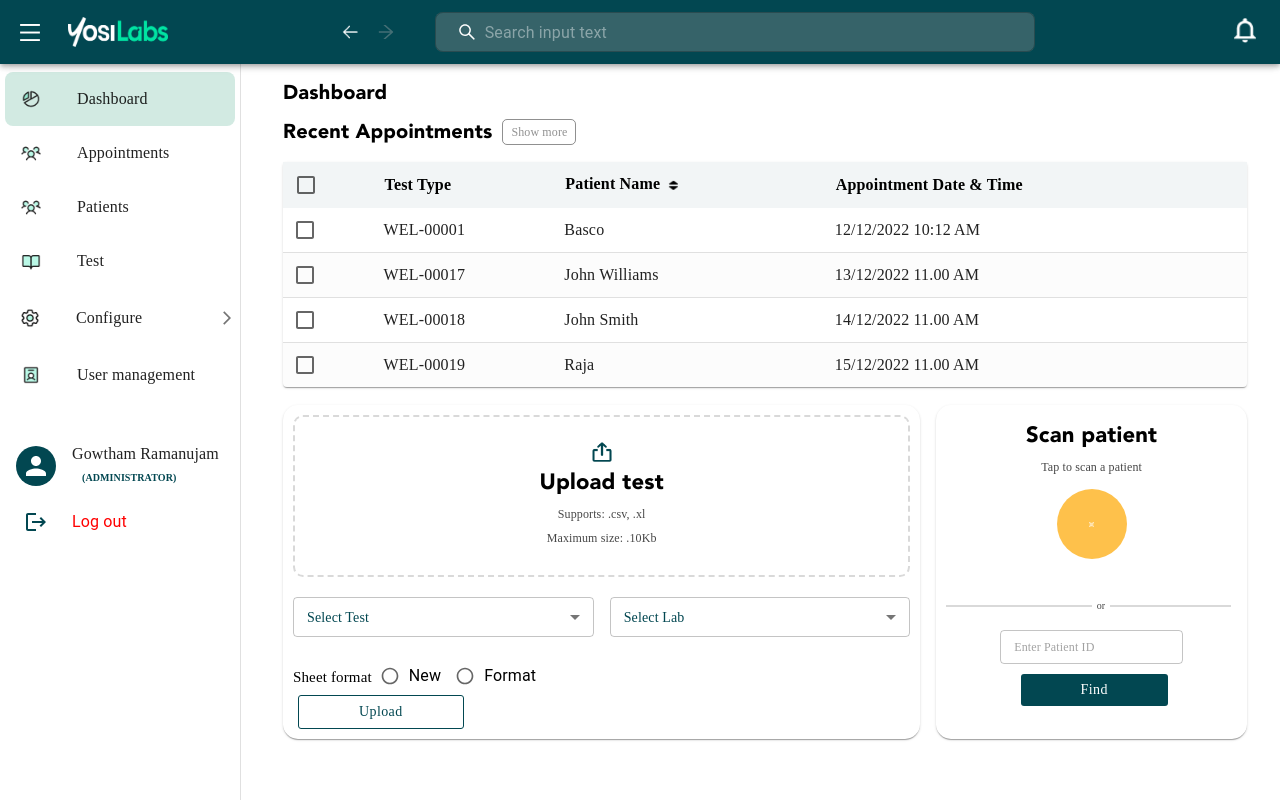
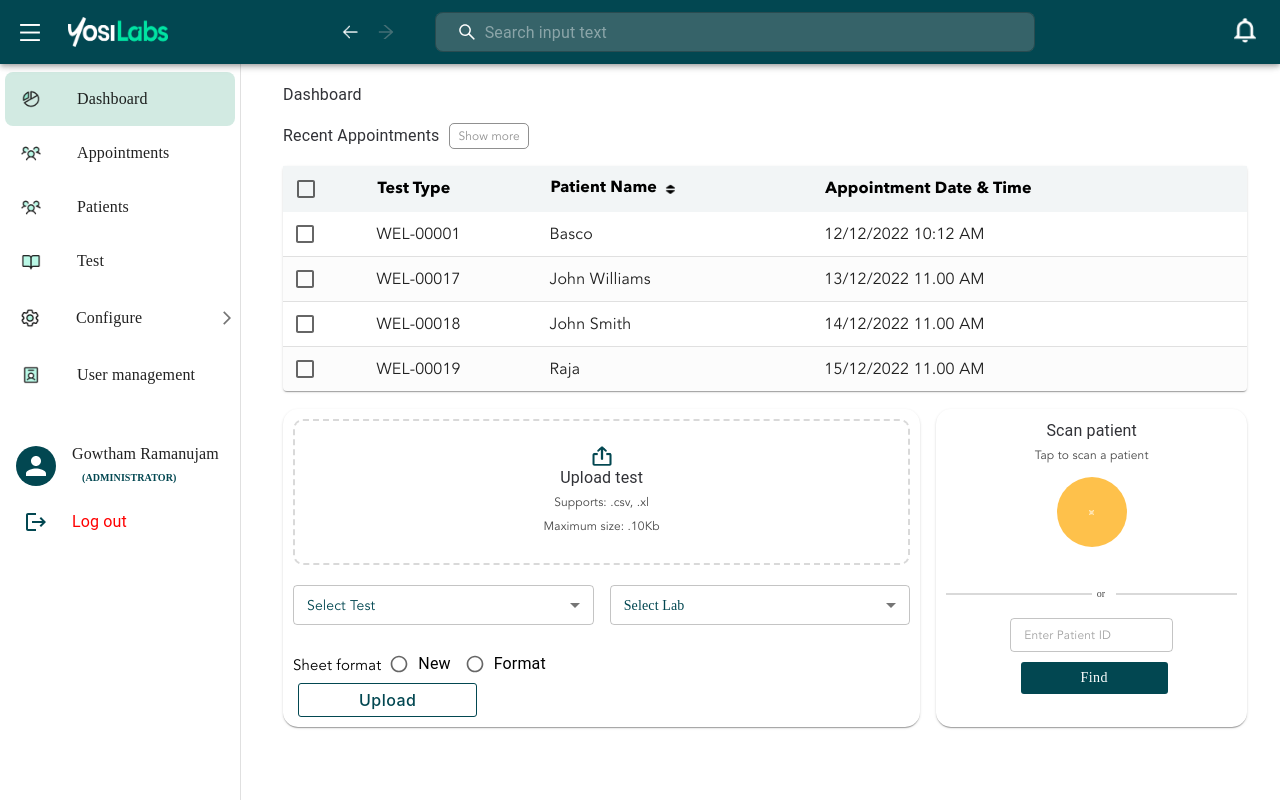
Before and after one commit to balasabi/yosi, a Next.js app: page /dashboard in a window 1280 px wide. Built offline with nearby package versions, Linux system fonts and the light colour scheme.

Commit message:
code added

```diff
--- a/src/screens/Dashboard/index.js
+++ b/src/screens/Dashboard/index.js
@@ -14,16 +14,15 @@ const StyledTableCell = styled(TableCell)(({ theme }) => ({
         borderBottom: '1px solid #E7E7E7',
         color: theme.palette.common.black,
         padding: "2px",
-        fontFamily: 'Avenir',
+        fontFamily: 'Avenir-Bold',
         fontSize: '16px',
         fontStyle: "normal"
     },
     [`&.${tableCellClasses.body}`]: {
         fontSize: "16px",
         padding: "1px",
-        fontFamily: "Avenir",
+        fontFamily: "Avenir-Book",
         fontStyle: "normal",
-        fontSize: '16px',
     },
 }))
 
@@ -90,15 +89,13 @@ function Dashboard(props) {
         <>
             <Grid container spacing={2}>
                 <Grid item xs={12}>
-                    <Typography style={{ fontSize: "20px", fontFamily: 'Avenir-Black', fontStyle: "normal", fontWeight: 800, lineHeight: "20px" }}>
-                        Dashboard
-                    </Typography>
+                    <Typography className='header'>Dashboard</Typography>
                 </Grid>
                 <Grid item xs={12} style={{ display: "flex", flexDirection: "row", alignItems: "center" }}>
-                    <Typography style={{ fontSize: "20px", fontFamily: 'Avenir-Black', fontStyle: "normal", fontWeight: 800, lineHeight: "20px", marginRight: 10 }}>
+                    <Typography className='header' style={{ marginRight: 10 }}>
                         Recent Appointments
                     </Typography>
-                    <Typography style={{ fontFamily: 'Avenir', fontSize: "12px", justifyContent: "center", alignItems: "center", borderRadius: 5, padding: "3px 8px 3px 8px", border: "1px solid rgba(71, 71, 71, 0.6)", cursor: "pointer", color: "rgba(71, 71, 71, 0.6)" }} onClick={() => seeMoreAction()}>
+                    <Typography style={{ fontFamily: 'Avenir-Book', fontSize: "12px", justifyContent: "center", alignItems: "center", borderRadius: 5, padding: "3px 8px 3px 8px", border: "1px solid rgba(71, 71, 71, 0.6)", cursor: "pointer", color: "rgba(71, 71, 71, 0.6)" }} onClick={() => seeMoreAction()}>
                         {state.isClick ? "Show less" : "Show more"}
                     </Typography>
                 </Grid>
@@ -113,10 +110,9 @@ function Dashboard(props) {
                                                 checked={state.isClickCheckBox}
                                                 onClick={() => checkBoxAction()}
                                             /></StyledTableCell>
-                                        <StyledTableCell style={{ fontWeight: "bold" }}>Test Type </StyledTableCell>
-                                        <StyledTableCell style={{ fontWeight: "bold" }}><div style={{ display: "flex" }}>Patient Name<IconButton><Image src={arrow} alt={'arrow'} width={10} height={10} /></IconButton></div></StyledTableCell>
-                                        <StyledTableCell style={{ fontWeight: "bold" }}>Appointment Date & Time </StyledTableCell>
-
+                                        <StyledTableCell >Test Type </StyledTableCell>
+                                        <StyledTableCell><div style={{ display: "flex" }}>Patient Name<IconButton><Image src={arrow} alt={'arrow'} width={10} height={10} /></IconButton></div></StyledTableCell>
+                                        <StyledTableCell>Appointment Date & Time </StyledTableCell>
                                     </StyledTableRow>
                                 </TableHead>
                                 <TableBody>
@@ -129,9 +125,7 @@ function Dashboard(props) {
                                             </StyledTableCell>
                                             <StyledTableCell>{item.testId}</StyledTableCell>
                                             <StyledTableCell>{item.patientName}</StyledTableCell>
-
                                             <StyledTableCell>{item.collectionDate}</StyledTableCell>
-
                                         </StyledTableRow>
                                     )}
                                 </TableBody>
@@ -143,17 +137,17 @@ function Dashboard(props) {
                     <Grid container style={{ boxShadow: '0px 2px 1px -1px rgb(0 0 0 / 20%), 0px 1px 1px 0px rgb(0 0 0 / 14%), 0px 1px 3px 0px rgb(0 0 0 / 12%)', marginTop: "2px", padding: "10px", borderRadius: "15px" }} >
                         <Grid item xs={12} style={{ border: "2px dashed #D9D9D9", borderRadius: "10px", display: "flex", flexDirection: "column", justifyContent: "center", alignItems: "center", padding: "25px" }}>
                             <Image src={Upload} alt='upload' width={"20vw"} height={"20vh"} />
-                            <Typography style={{ fontSize: "22px", fontFamily: "Avenir-Black", fontStyle: "normal", lineHeight: "40px" }} >Upload test</Typography>
-                            <Typography style={{ fontSize: "12px", fontFamily: "Avenir", fontStyle: "normal", lineHeight: "24px", color: "#474747" }} >Supports: .csv, .xl</Typography>
-                            <Typography style={{ fontSize: "12px", fontFamily: "Avenir", fontStyle: "normal", lineHeight: "24px", color: "#474747" }} >Maximum size: .10Kb</Typography>
+                            <Typography className='header'>Upload test</Typography>
+                            <Typography style={{ fontSize: "12px", fontFamily: "Avenir-Book", fontStyle: "normal", lineHeight: "24px", color: "#474747" }} >Supports: .csv, .xl</Typography>
+                            <Typography style={{ fontSize: "12px", fontFamily: "Avenir-Book", fontStyle: "normal", lineHeight: "24px", color: "#474747" }} >Maximum size: .10Kb</Typography>
                         </Grid>
                         <Grid container spacing={2}>
                             <Grid item xs={6} style={{ marginTop: "20px" }}>
                                 <TextField size="small"
                                     select
-                                    label={<Typography style={{ fontSize: "14px", fontFamily: "Avenir", fontStyle: "normal", lineHeight: "24px", color: "#024751" }} >Select Test</Typography>}
+                                    label={<Typography style={{ fontSize: "14px", fontFamily: "Avenir-Book", fontStyle: "normal", lineHeight: "24px", color: "#024751" }} >Select Test</Typography>}
                                     fullWidth
-                                    inputProps={{ style: { fontSize: "12px", fontStyle: "normal", lineHeight: "24px", fontFamily: "Avenir", backgroundColor: "#FBF7F4" } }}
+                                    inputProps={{ style: { fontSize: "12px", fontStyle: "normal", lineHeight: "24px", fontFamily: "Avenir-Book", backgroundColor: "#FBF7F4" } }}
                                     value={state.test}
                                     onChange={(event) => setState({ test: event.target.value })}
                                 />
@@ -161,16 +155,16 @@ function Dashboard(props) {
                             <Grid item xs={6} style={{ marginTop: "20px" }}>
                                 <TextField size="small"
                                     select
-                                    label={<Typography style={{ fontSize: "14px", fontFamily: "Avenir", fontStyle: "normal", lineHeight: "24px", color: "#024751" }} >Select Lab</Typography>}
+                                    label={<Typography style={{ fontSize: "14px", fontFamily: "Avenir-Book-Book", fontStyle: "normal", lineHeight: "24px", color: "#024751" }} >Select Lab</Typography>}
                                     fullWidth
-                                    inputProps={{ style: { fontSize: "12px", fontStyle: "normal", lineHeight: "24px", fontFamily: "Avenir", backgroundColor: "#FBF7F4" } }}
+                                    inputProps={{ style: { fontSize: "12px", fontStyle: "normal", lineHeight: "24px", fontFamily: "Avenir-Book-Book", backgroundColor: "#FBF7F4" } }}
                                     value={state.lab}
                                     onChange={(event) => setState({ lab: event.target.value })}
                                 />
                             </Grid>
                         </Grid>
                         <Grid item xs={12} style={{ marginTop: "20px", display: "flex", flexDirection: "row" }}>
-                            <Typography style={{ fontSize: "15px", fontFamily: "Avenir", fontStyle: "normal", lineHeight: "24px", color: "#000", marginRight: "10px", textAlign: "center", marginTop: "8px" }} >Sheet format</Typography>
+                            <Typography style={{ fontSize: "15px", fontFamily: "Avenir-Book", fontStyle: "normal", lineHeight: "24px", color: "#000", marginRight: "10px", textAlign: "center", marginTop: "8px" }} >Sheet format</Typography>
                             <FormControlLabel value="female" control={<Radio sx={{
                                 '& .MuiSvgIcon-root': {
                                     fontSize: 20,
@@ -183,7 +177,7 @@ function Dashboard(props) {
                             }} />} label="Format" />
                         </Grid>
                         <Grid item xs={4}>
-                            <CustomizedButtons variant={"text"} style={{ padding: "4px 60px 4px 60px", border: "1px solid #024751", fontSize: "14px", fontStyle: "normal", lineHeight: "24px", fontFamily: "Avenir", textTransform: "none", color: "#024751", marginLeft: "5px", borderRadius: "3px" }} onClick={() => alert("WIP")} >
+                            <CustomizedButtons variant={"text"} className='subText' style={{ padding: "4px 60px 4px 60px", border: "1px solid #024751", textTransform: "none", color: "#024751", marginLeft: "5px", borderRadius: "3px" }} onClick={() => alert("WIP")} >
                                 Upload
                             </CustomizedButtons>
                         </Grid>
@@ -192,27 +186,27 @@ function Dashboard(props) {
                 <Grid item xs={4} style={{ display: "flex", flexDirection: "row", }}>
                     <Grid container style={{ boxShadow: '0px 2px 1px -1px rgb(0 0 0 / 20%), 0px 1px 1px 0px rgb(0 0 0 / 14%), 0px 1px 3px 0px rgb(0 0 0 / 12%)', marginTop: "2px", padding: "10px", borderRadius: "15px" }} >
                         <Grid item xs={12} style={{ display: "flex", flexDirection: "column", alignItems: "center" }}>
-                            <Typography style={{ fontSize: "22px", fontFamily: "Avenir-Black", fontStyle: "normal", lineHeight: "40px" }} >Scan patient</Typography>
-                            <Typography style={{ fontSize: "12px", fontFamily: "Avenir", fontStyle: "normal", lineHeight: "24px", color: "#474747" }} >Tap to scan a patient</Typography>
+                            <Typography className='header' >Scan patient</Typography>
+                            <Typography style={{ fontSize: "12px", fontFamily: "Avenir-Book", fontStyle: "normal", lineHeight: "24px", color: "#474747" }} >Tap to scan a patient</Typography>
                             <div style={{ display: "flex", justifyContent: "center", alignItems: "center", marginTop: 10, width: 70, height: 70, backgroundColor: "#FEC14B", borderRadius: 35 }}>
                                 <Image src={Barcode} alt='Vector' width={"5vw"} height={"5vh"} />
                             </div>
                         </Grid>
                         <Grid container style={{ display: "flex", flexDirection: "row", alignItems: "center", }}>
                             <Grid item xs={6} style={{ border: "1px solid #D9D9D9" }} />
-                            <Grid item xs={0}>
-                                <Typography style={{ marginLeft: "5px", marginRight: "5px", fontSize: "10px", fontFamily: "Avenir", fontStyle: "normal", lineHeight: "24px", color: "#474747" }} >or</Typography>
+                            <Grid item xs={1}>
+                                <Typography style={{ marginLeft: "5px", marginRight: "5px", fontSize: "10px", fontFamily: "Avenir-Book-Book", fontStyle: "normal", lineHeight: "24px", color: "#474747" }} >or</Typography>
                             </Grid>
                             <Grid item xs={5} style={{ border: "1px solid #D9D9D9" }} />
                         </Grid>
                         <Grid item xs={12} style={{ display: "flex", flexDirection: "column", alignItems: "center" }}>
                             <TextField size="small"
                                 placeholder='Enter Patient ID'
-                                inputProps={{ style: { fontSize: "12px", fontStyle: "normal", lineHeight: "24px", fontFamily: "Avenir" } }}
+                                inputProps={{ style: { fontSize: "12px", fontStyle: "normal", lineHeight: "24px", fontFamily: "Avenir-Book" } }}
                                 value={state.lab}
                                 onChange={(event) => setState({ lab: event.target.value })}
                             />
-                            <CustomizedButtons variant={"text"} style={{ padding: "4px 60px 4px 60px", backgroundColor: "#024751", fontSize: "14px", fontStyle: "normal", lineHeight: "24px", fontFamily: "Avenir", textTransform: "none", color: "#fff", marginLeft: "5px", borderRadius: "3px", marginTop: "10px" }} onClick={() => alert("WIP")} >
+                            <CustomizedButtons variant={"text"} style={{ padding: "4px 60px 4px 60px", backgroundColor: "#024751", fontSize: "14px", fontStyle: "normal", lineHeight: "24px", fontFamily: "Avenir-Book-Book", textTransform: "none", color: "#fff", marginLeft: "5px", borderRadius: "3px", marginTop: "10px" }} onClick={() => alert("WIP")} >
                                 Find
                             </CustomizedButtons>
                         </Grid>
```
Also changed, not shown: src/screens/Appointments/TodayAppointments.js (+7 -7 lines).
